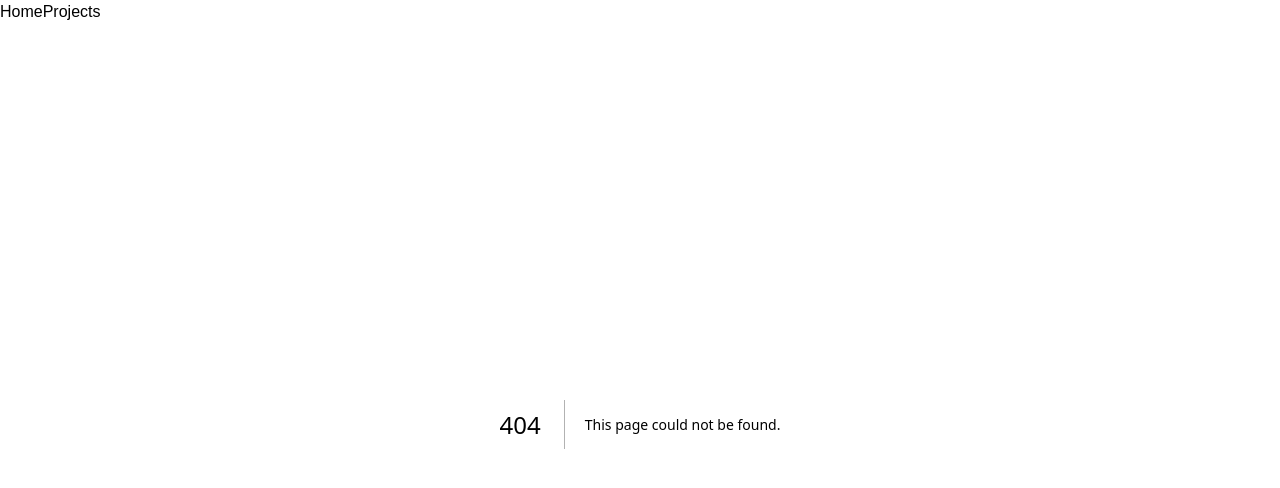
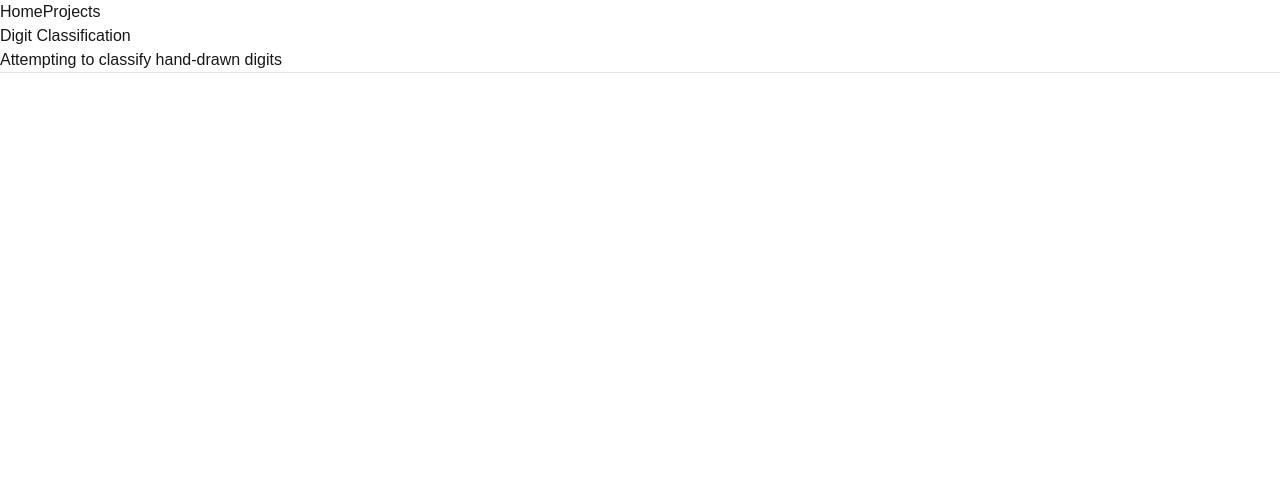
Before and after one commit to ymumberson/Tailwind-Portfolio, a Next.js app: page /projects/digit-classification in a window 1280 px wide. Before the commit this address had no page. Shown: the top 488 px of the page. Built offline with nearby package versions, Linux system fonts and the light colour scheme.

Commit message:
Created page for digit classification with basic mouse events and test functionality.

```diff
--- /dev/null
+++ b/src/app/projects/digit-classification/page.tsx
@@ -0,0 +1,63 @@
+'use client';  // This marks the component as a Client Component
+
+import Project from "@/app/components/Project";
+import React, { useRef, useState } from "react";
+
+interface DigitCanvasProps {
+    width: number;
+}
+
+const DigitCanvas: React.FC<DigitCanvasProps> = ({ width }) => {
+    const canvasRef = useRef<HTMLCanvasElement | null>(null)
+    const [points, setPoints] = useState<number[][]>([]);
+    var begin = [0,0];
+
+    const handleMouseDown: React.MouseEventHandler<HTMLCanvasElement> = (e) => {
+        console.log("Mouse down!");
+        begin = [e.nativeEvent.offsetX, e.nativeEvent.offsetY];
+        let newPoints = [...points, begin];
+        setPoints(newPoints);
+    };
+
+    const handleMouseUp: React.MouseEventHandler<HTMLCanvasElement> = (e) => {
+        console.log("Mouse up!");
+
+        if (canvasRef != null) {
+            const context = canvasRef!.current!.getContext('2d');
+            points.forEach((point) => {
+                context?.beginPath();
+                context?.moveTo(point[0], point[1]);
+                context?.lineTo(0,0);
+                context?.stroke();
+            })
+        }
+    };
+
+    const handleMouseMove: React.MouseEventHandler<HTMLCanvasElement> = (e) => {
+        console.log("Mouse move!");
+    };
+
+    return (
+        <canvas
+            ref={canvasRef}
+            id="DigitCanvas"
+            width={width}
+            height={width}
+            className="border"
+            onMouseDown={handleMouseDown}
+            onMouseUp={handleMouseUp}
+            onMouseMove={handleMouseMove}
+        >
+
+        </canvas>
+    );
+}
+const DigitClassification = () => {
+    return (
+        <Project name="Digit Classification" description="Attempting to classify hand-drawn digits">
+            <DigitCanvas width={200} />
+        </Project>
+    );
+}
+
+export default DigitClassification;
--- a/src/app/projects/page.tsx
+++ b/src/app/projects/page.tsx
@@ -5,8 +5,9 @@ export default function Projects() {
     return (
       <div className="sm:px-16 xl:px-48">
         <h1 className="text-center mb-4 text-3xl font-extrabold tracking-light leading-none text-gray-900 md:text-4xl lg:text-5xl dark:text-white">Projects</h1>
-        <div className="flex flex-col items-center">
+        <div className="flex flex-col items-center gap-2">
             <Card title="Tic-Tac-Toe" href="/projects/tic-tac-toe" hrefText="See project" description="Following the Tic-Tac-Toe tutorial from https://react.dev/learn/tutorial-tic-tac-toe" />
+            <Card title="Digit Classification" href="/projects/digit-classification" hrefText="See project" description="Attempting to classify hand-drawn digits" />
         </div>
       </div>
     );
```
